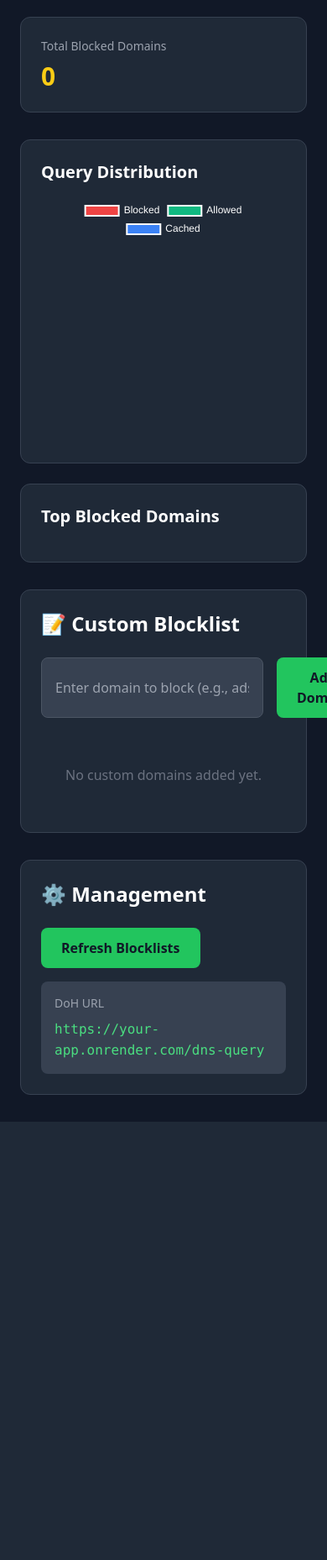
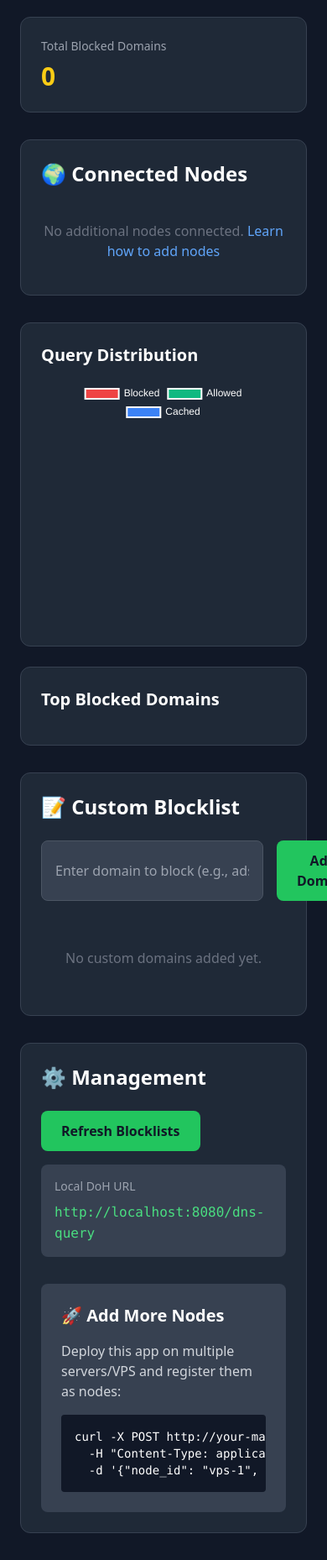
Before and after one commit to Th3UrBanGuy/ubdns, a Flask app: page /admin/ in a window 390 px wide; the page is wider, and only the part inside the window is pictured. Shown: the part 491-2349 px from the top of that part at 84% size. Before the commit the page ends 1827 px from the top of that part, so only its background shows below. Run offline with Flask 3, Linux system fonts and the light colour scheme; the visitor is signed in with stand-in values (Sample User, id 1); some libraries are stand-ins or nearby versions.

Commit message:
feat: Add Cloudflare Tunnel, multi-node support, advanced port forwarding

```diff
--- a/app.py
+++ b/app.py
@@ -1,27 +1,37 @@
 import os
-import asyncio
-from flask import Flask
+from flask import Flask, request, session, redirect, url_for, render_template, jsonify, flash
 from flask_socketio import SocketIO
 from config import Config
-from core.dns_server import start_dns_servers
-from management.admin import admin_bp
-from management.api import api_bp
-from monitoring.metrics import metrics_bp
-from security.auth import auth_bp
-from anonymity.no_log_mode import NoLogMode
+import threading
 
 app = Flask(__name__)
 app.secret_key = Config.SECRET_KEY
-socketio = SocketIO(app, cors_allowed_origins="*")
-
-# Register blueprints
-app.register_blueprint(admin_bp, url_prefix='/admin')
-app.register_blueprint(api_bp, url_prefix='/api')
-app.register_blueprint(metrics_bp, url_prefix='/metrics')
-app.register_blueprint(auth_bp, url_prefix='/auth')
+socketio = SocketIO(app, cors_allowed_origins="*", async_mode='eventlet')
 
 # Initialize components
-no_log = NoLogMode()
+cloudflare_tunnel = None
+node_manager = None
+
+def init_components():
+    global cloudflare_tunnel, node_manager
+
+    from cloudflare_tunnel import CloudflareTunnel
+    from node_manager import NodeManager
+
+    cloudflare_tunnel = CloudflareTunnel()
+    node_manager = NodeManager()
+
+    # Start Cloudflare Tunnel if enabled
+    if os.getenv('ENABLE_CLOUDFLARE_TUNNEL', 'false').lower() == 'true':
+        def start_tunnel():
+            url = cloudflare_tunnel.start()
+            if url:
+                node_manager.register_node('primary', url, 'Cloudflare Tunnel')
+                print(f"🌐 Public URL: {url}")
+
+        threading.Thread(target=start_tunnel, daemon=True).start()
+
+# ==================== ROUTES ====================
 
 @app.route('/health')
 def health():
@@ -32,16 +42,116 @@ def doh_endpoint():
     from core.resolver import resolve_doh
     return resolve_doh()
 
-@app.route('/dns-query-tls', methods=['POST'])
-def dot_endpoint():
-    from core.resolver import resolve_dot
-    return resolve_dot()
+# ==================== ADMIN ROUTES ====================
+
+@app.route('/admin/login', methods=['GET', 'POST'])
+def admin_login():
+    if request.method == 'POST':
+        if request.form.get('password') == Config.ADMIN_PASSWORD:
+            session['admin'] = True
+            return redirect(url_for('admin_dashboard'))
+        return render_template('admin/login.html', error='Invalid password')
+    return render_template('admin/login.html', error=None)
+
+@app.route('/admin/logout')
+def admin_logout():
+    session.pop('admin', None)
+    return redirect(url_for('admin_login'))
+
+@app.route('/admin/')
+@app.route('/admin')
+def admin_dashboard():
+    if not session.get('admin'):
+        return redirect(url_for('admin_login'))
+
+    from monitoring.analytics import Analytics
+    from blocking.blocklist import BlocklistManager
+
+    analytics = Analytics()
+    bl = BlocklistManager()
+
+    stats = analytics.get_stats()
+    blocklist_stats = bl.stats()
+    custom_domains = list(bl.custom)
+
+    # Get tunnel info
+    tunnel_info = cloudflare_tunnel.get_tunnel_info() if cloudflare_tunnel else None
+
+    # Get all nodes
+    nodes = node_manager.get_nodes() if node_manager else {}
+
+    return render_template('admin/dashboard.html',
+                          stats=stats,
+                          blocklist_stats=blocklist_stats,
+                          custom_domains=custom_domains,
+                          tunnel_info=tunnel_info,
+                          nodes=nodes)
+
+@app.route('/admin/add_domain', methods=['POST'])
+def add_domain():
+    if not session.get('admin'):
+        return redirect(url_for('admin_login'))
+
+    from blocking.blocklist import BlocklistManager
+    bl = BlocklistManager()
+    domain = request.form.get('domain', '').strip()
+    if domain and '.' in domain:
+        bl.add_custom(domain)
+    return redirect(url_for('admin_dashboard'))
+
+@app.route('/admin/remove_domain', methods=['POST'])
+def remove_domain():
+    if not session.get('admin'):
+        return redirect(url_for('admin_login'))
+
+    from blocking.blocklist import BlocklistManager
+    bl = BlocklistManager()
+    domain = request.form.get('domain', '').strip()
+    if domain:
+        bl.remove_custom(domain)
+    return redirect(url_for('admin_dashboard'))
+
+@app.route('/admin/refresh')
+def refresh():
+    if not session.get('admin'):
+        return redirect(url_for('admin_login'))
+
+    from blocking.blocklist import BlocklistManager
+    import threading
+    bl = BlocklistManager()
+    threading.Thread(target=bl.load, daemon=True).start()
+    return redirect(url_for('admin_dashboard'))
+
+# ==================== NODE MANAGEMENT API ====================
+
+@app.route('/api/nodes/register', methods=['POST'])
+def register_node():
+    """Register a new node"""
+    data = request.json
+    node_id = data.get('node_id')
+    url = data.get('url')
+    location = data.get('location', 'Unknown')
+
+    if node_id and url:
+        node_manager.register_node(node_id, url, location)
+        return jsonify({'status': 'registered', 'node_id': node_id}), 200
+
+    return jsonify({'error': 'Missing node_id or url'}), 400
+
+@app.route('/api/nodes', methods=['GET'])
+def list_nodes():
+    """List all nodes"""
+    return jsonify(node_manager.get_nodes())
+
+@app.route('/api/nodes/<node_id>', methods=['DELETE'])
+def delete_node(node_id):
+    """Remove a node"""
+    node_manager.remove_node(node_id)
+    return jsonify({'status': 'removed'}), 200
+
+# ==================== MAIN ====================
 
 if __name__ == '__main__':
+    init_components()
     port = int(os.getenv('PORT', 8080))
-    # Start DNS servers in background
-    import threading
-    t = threading.Thread(target=start_dns_servers, daemon=True)
-    t.start()
-
     socketio.run(app, host='0.0.0.0', port=port, debug=False)
--- /dev/null
+++ b/data/custom_blocklist.json
@@ -0,0 +1 @@
+{"domains": []}
--- /dev/null
+++ b/node_manager.py
@@ -0,0 +1,57 @@
+import json
+import os
+import time
+from datetime import datetime
+
+class NodeManager:
+    def __init__(self):
+        self.nodes_file = 'data/nodes.json'
+        os.makedirs(os.path.dirname(self.nodes_file), exist_ok=True)
+        self.load_nodes()
+
+    def load_nodes(self):
+        try:
+            with open(self.nodes_file, 'r') as f:
+                self.nodes = json.load(f)
+        except:
+            self.nodes = {}
+            self.save_nodes()
+
+    def save_nodes(self):
+        with open(self.nodes_file, 'w') as f:
+            json.dump(self.nodes, f, indent=2)
+
+    def register_node(self, node_id, url, location='Unknown'):
+        self.nodes[node_id] = {
+            'url': url,
+            'doh_url': f"{url}/dns-query",
+            'admin_url': f"{url}/admin/login",
+            'location': location,
+            'registered_at': datetime.now().isoformat(),
+            'last_seen': datetime.now().isoformat(),
+            'status': 'active'
+        }
+        self.save_nodes()
+        return self.nodes[node_id]
+
+    def update_node(self, node_id, **kwargs):
+        if node_id in self.nodes:
+            self.nodes[node_id].update(kwargs)
+            self.nodes[node_id]['last_seen'] = datetime.now().isoformat()
+            self.save_nodes()
+
+    def remove_node(self, node_id):
+        if node_id in self.nodes:
+            del self.nodes[node_id]
+            self.save_nodes()
+
+    def get_nodes(self):
+        return self.nodes
+
+    def get_node(self, node_id):
+        return self.nodes.get(node_id)
+
+    def get_primary_node(self):
+        if self.nodes:
+            return list(self.nodes.values())[0]
+        return None
--- a/templates/admin/dashboard.html
+++ b/templates/admin/dashboard.html
@@ -4,6 +4,7 @@
     <title>Dashboard - DNS Gateway</title>
     <script src="https://cdn.tailwindcss.com"></script>
     <script src="https://cdn.jsdelivr.net/npm/chart.js"></script>
+    <script src="https://cdnjs.cloudflare.com/ajax/libs/socket.io/4.0.0/socket.io.js"></script>
     <meta name="viewport" content="width=device-width, initial-scale=1.0">
 </head>
 <body class="bg-gray-900 text-white">
@@ -15,6 +16,29 @@
     </nav>
 
     <div class="container mx-auto px-6 py-8">
+        <!-- Public URLs Banner -->
+        {% if tunnel_info and tunnel_info.url %}
+        <div class="bg-gradient-to-r from-green-500 to-blue-500 p-6 rounded-xl shadow-2xl mb-8">
+            <h2 class="text-2xl font-bold mb-4">🌐 Public Access URLs</h2>
+            <div class="grid grid-cols-1 md:grid-cols-3 gap-4">
+                <div class="bg-white/20 p-4 rounded-lg">
+                    <p class="text-sm font-bold mb-2">DoH Endpoint</p>
+                    <code class="text-xs break-all">{{ tunnel_info.doh_url }}</code>
+                    <button onclick="copyToClipboard('{{ tunnel_info.doh_url }}')" class="ml-2 text-xs underline">Copy</button>
+                </div>
+                <div class="bg-white/20 p-4 rounded-lg">
+                    <p class="text-sm font-bold mb-2">Admin Panel</p>
+                    <code class="text-xs break-all">{{ tunnel_info.admin_url }}</code>
+                    <button onclick="copyToClipboard('{{ tunnel_info.admin_url }}')" class="ml-2 text-xs underline">Copy</button>
+                </div>
+                <div class="bg-white/20 p-4 rounded-lg">
+                    <p class="text-sm font-bold mb-2">Custom Domain</p>
+                    <p class="text-xs">Use Cloudflare Dashboard to add custom domain</p>
+                </div>
+            </div>
+        </div>
+        {% endif %}
+
         <!-- Stats Cards -->
         <div class="grid grid-cols-1 md:grid-cols-4 gap-6 mb-8">
             <div class="bg-gray-800 p-6 rounded-xl border border-gray-700">
@@ -32,6 +56,30 @@
             <div class="bg-gray-800 p-6 rounded-xl border border-gray-700">
                 <div class="text-gray-400 text-sm">Total Blocked Domains</div>
                 <div class="text-3xl font-bold text-yellow-400 mt-2">{{ blocklist_stats.exact + blocklist_stats.custom }}</div>
+            </div>
+        </div>
+
+        <!-- Nodes Section -->
+        <div class="bg-gray-800 p-6 rounded-xl border border-gray-700 mb-8">
+            <h2 class="text-2xl font-bold mb-6">🌍 Connected Nodes</h2>
+            <div class="space-y-4">
+                {% for node_id, node in nodes.items() %}
+                <div class="bg-gray-700 p-4 rounded-lg">
+                    <div class="flex justify-between items-start">
+                        <div>
+                            <h3 class="font-bold">{{ node_id }}</h3>
+                            <p class="text-sm text-gray-400">{{ node.location }}</p>
+                            <code class="text-xs text-green-400">{{ node.doh_url }}</code>
+                        </div>
+                        <div class="text-right">
+                            <span class="px-2 py-1 text-xs rounded {{ 'bg-green-500' if node.status == 'active' else 'bg-red-500' }}">{{ node.status }}</span>
+                            <p class="text-xs text-gray-400 mt-1">Last seen: {{ node.last_seen[:19] }}</p>
+                        </div>
+                    </div>
+                </div>
+                {% else %}
+                <p class="text-gray-500 text-center py-4">No additional nodes connected. <a href="#node-setup" class="text-blue-400">Learn how to add nodes</a></p>
+                {% endfor %}
             </div>
         </div>
 
@@ -93,14 +141,31 @@
                     Refresh Blocklists
                 </a>
                 <div class="bg-gray-700 p-4 rounded-lg flex-1">
-                    <p class="text-gray-400 text-sm mb-2">DoH URL</p>
-                    <code class="text-green-400">https://your-app.onrender.com/dns-query</code>
+                    <p class="text-gray-400 text-sm mb-2">Local DoH URL</p>
+                    <code class="text-green-400">http://localhost:8080/dns-query</code>
                 </div>
+            </div>
+
+            <!-- Node Setup Instructions -->
+            <div id="node-setup" class="mt-8 p-6 bg-gray-700 rounded-lg">
+                <h3 class="text-xl font-bold mb-4">🚀 Add More Nodes</h3>
+                <p class="text-gray-300 mb-4">Deploy this app on multiple servers/VPS and register them as nodes:</p>
+                <pre class="bg-gray-900 p-4 rounded overflow-x-auto text-sm">
+<code>curl -X POST http://your-main-node:8080/api/nodes/register \
+  -H "Content-Type: application/json" \
+  -d '{"node_id": "vps-1", "url": "https://your-vps.com", "location": "US East"}'</code></pre>
             </div>
         </div>
     </div>
 
     <script>
+        // Copy to clipboard
+        function copyToClipboard(text) {
+            navigator.clipboard.writeText(text).then(() => {
+                alert('Copied to clipboard!');
+            });
+        }
+
         // Query Chart
         const ctx = document.getElementById('queryChart').getContext('2d');
         new Chart(ctx, {
```
Also changed, not shown: blocking/blocklist.py (+29 -25 lines), cloudflare_tunnel.py (added, +91 -0 lines), docker-compose.advanced.yml (added, +35 -0 lines), docker-compose.yml (added, +32 -0 lines), README.md, 3 other files.
